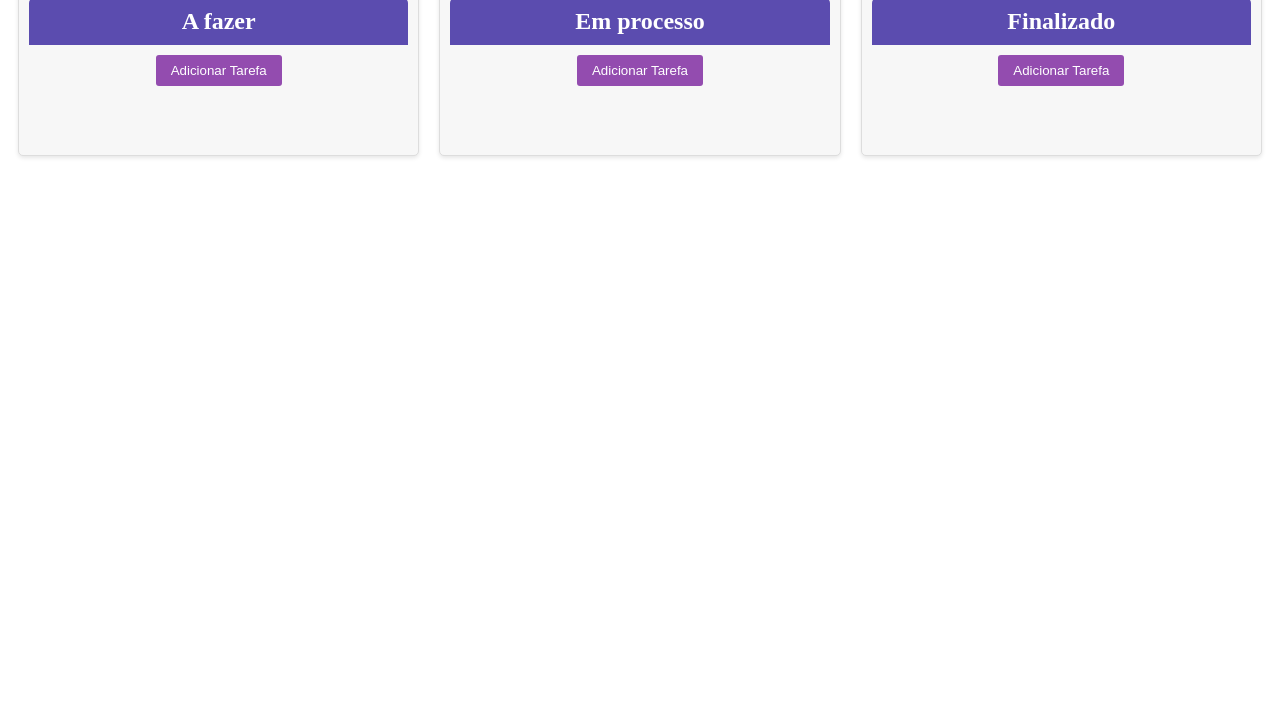
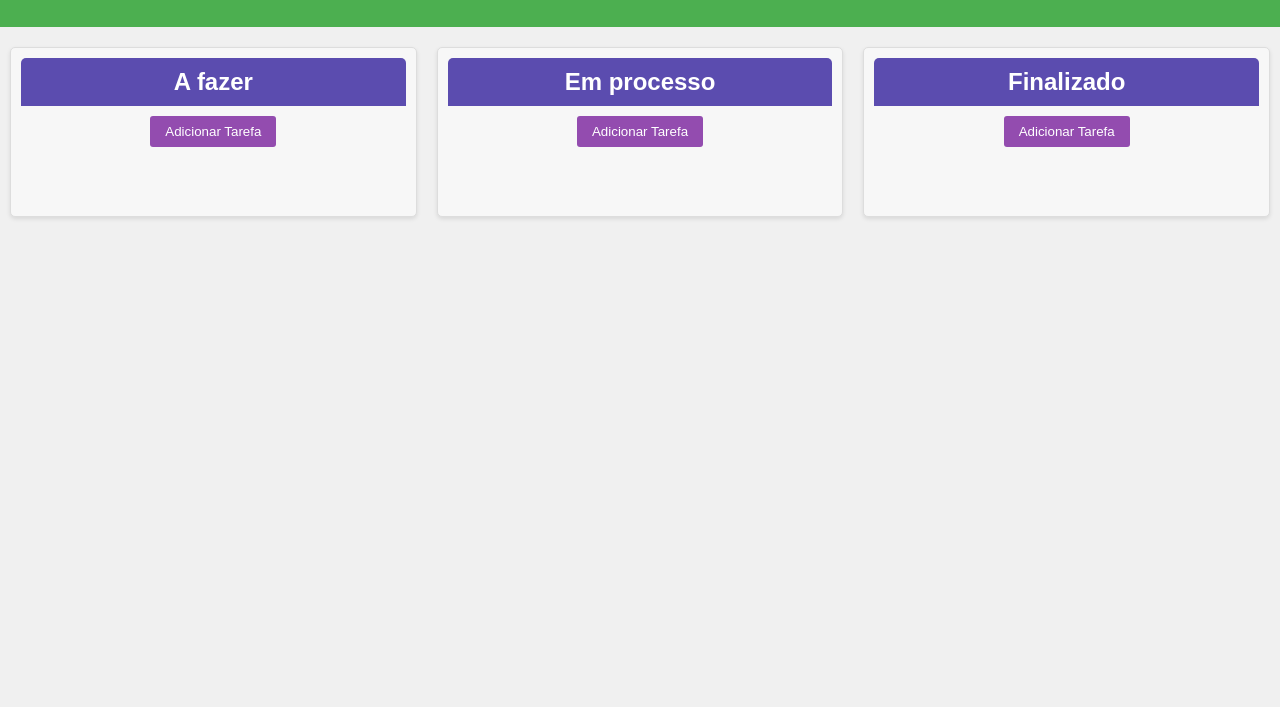
Before and after one commit to ALEXANDRE53-dev/kanban, a plain HTML site: page index.html in a window 1280 px wide. Shown: the part 93-800 px from the top of the page. Drawn offline with Linux system fonts and the light colour scheme.

Commit message:
Update index.html

```diff
--- a/index.html
+++ b/index.html
@@ -1,7 +1,13 @@
 <!DOCTYPE html>
+<html lang="en">
+<head>
+    <meta charset="UTF-8">
     <meta http-equiv="X-UA-Compatible" content="IE=edge">
+    <meta name="viewport" content="width=device-width, initial-scale=1.0">
     <title>Projeto Kanban</title>
     <style>
+        body {
+            font-family: Arial, sans-serif;
             background-color: #f0f0f0;
             margin: 0;
             padding: 0;
```
